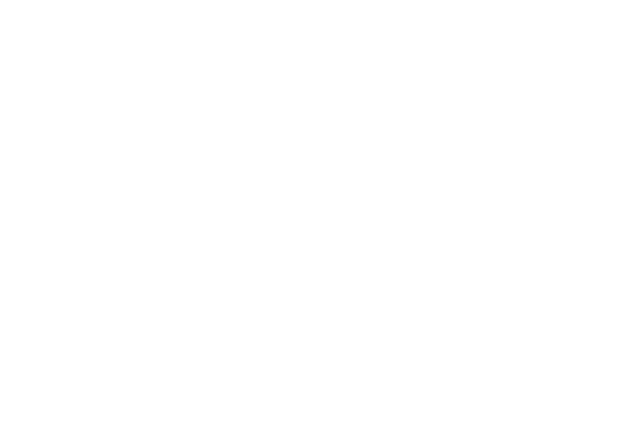
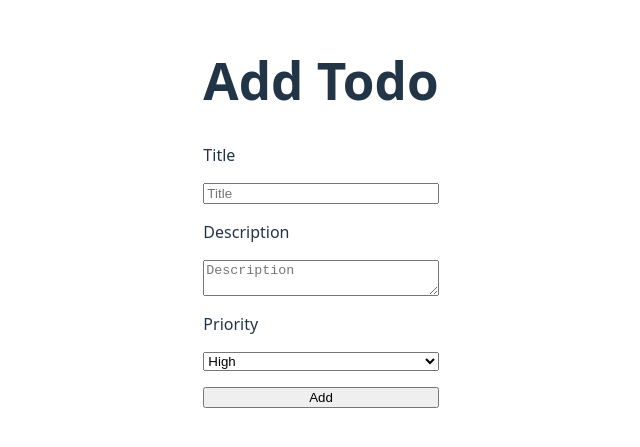
Before and after one commit to ruinabeshima/todo_list, a React (Vite) app in the folder client/: page /add in a window 1280 px wide. Before the commit this address had no page. Shown: the part 187-634 px from the top of the page, without its empty margins (319-959 px from the left). Built offline with nearby package versions, Linux system fonts and the light colour scheme; no server answers.

Commit message:
Added functionality for adding notes

```diff
--- /dev/null
+++ b/client/src/components/add.jsx
@@ -0,0 +1,97 @@
+import { useEffect, useState } from "react";
+import { useNavigate } from "react-router-dom";
+import styles from "../styles/add.module.css";
+
+export default function Add() {
+  const navigate = useNavigate();
+  const [title, setTitle] = useState("");
+  const [description, setDescription] = useState("");
+  const [priority, setPriority] = useState(3);
+
+  useEffect(() => {
+    const handleData = async () => {
+      const response = await fetch("http://localhost:8080/notes/add", {
+        method: "GET",
+        credentials: "include",
+      });
+
+      if (!response.ok) {
+        navigate("/login");
+      }
+
+      const data = await response.json();
+      console.log(data);
+    };
+
+    handleData();
+  }, [navigate]);
+
+  const handleSubmit = async (event) => {
+    event.preventDefault();
+
+    try {
+      const response = await fetch("http://localhost:8080/notes/add", {
+        method: "POST",
+        credentials: "include",
+        headers: {
+          "Content-Type": "application/json",
+        },
+        body: JSON.stringify({
+          title,
+          description,
+          priority: Number(priority),
+        }),
+      });
+
+      if (!response.ok) {
+        const data = await response.json().catch(() => ({}));
+        console.error("Todo failed:", data);
+        return;
+      }
+
+      const data = await response.json()
+      console.log("Add todo succeeded");
+      console.log(data)
+      navigate("/dashboard");
+    } catch (error) {
+      console.error("Todo request error: ", error);
+    }
+  };
+
+  return (
+    <>
+      <h1>Add Todo</h1>
+      <form className={styles.form} onSubmit={handleSubmit}>
+        <label htmlFor="title">Title</label>
+        <input
+          type="text"
+          id="title"
+          placeholder="Title"
+          value={title}
+          onChange={(event) => setTitle(event.target.value)}
+        ></input>
+
+        <label htmlFor="description">Description</label>
+        <textarea
+          id="description"
+          placeholder="Description"
+          value={description}
+          onChange={(event) => setDescription(event.target.value)}
+        ></textarea>
+
+        <label htmlFor="priority">Priority</label>
+        <select
+          id="priority"
+          value={priority}
+          onChange={(event) => setPriority(Number(event.target.value))}
+        >
+          <option value={3}>High</option>
+          <option value={2}>Medium</option>
+          <option value={1}>Low</option>
+        </select>
+
+        <input type="submit" value="Add"></input>
+      </form>
+    </>
+  );
+}
--- a/client/src/components/dashboard.jsx
+++ b/client/src/components/dashboard.jsx
@@ -1,5 +1,6 @@
 import { useEffect } from "react";
 import { useNavigate } from "react-router-dom";
+import { Link } from "react-router-dom";
 
 export default function Dashboard() {
   const navigate = useNavigate();
@@ -24,7 +25,7 @@
   return (
     <>
       <h1>Dashboard</h1>
-      <button>Add a Note</button>
+      <Link to="/add">Add</Link>
     </>
   );
 }
--- a/client/src/routes.jsx
+++ b/client/src/routes.jsx
@@ -2,13 +2,15 @@
 import Register from "./components/register";
 import Login from "./components/login";
 import Dashboard from "./components/dashboard";
+import Add from "./components/add";
 
 const routes = (
   <Routes>
     <Route path="/register" element={<Register />}></Route>
     <Route path="/login" element={<Login />}></Route>
     <Route path="/dashboard" element={<Dashboard />}></Route>
+    <Route path="/add" element={<Add />}></Route>
   </Routes>
-)
+);
 
-export default routes
+export default routes;
--- /dev/null
+++ b/client/src/styles/add.module.css
@@ -0,0 +1,6 @@
+.form {
+  display: flex;
+  flex-direction: column;
+  text-align: left;
+  gap: 1rem;
+}
```
Also changed, not shown: 2 other files (tests, documents, lock files or other folders).
